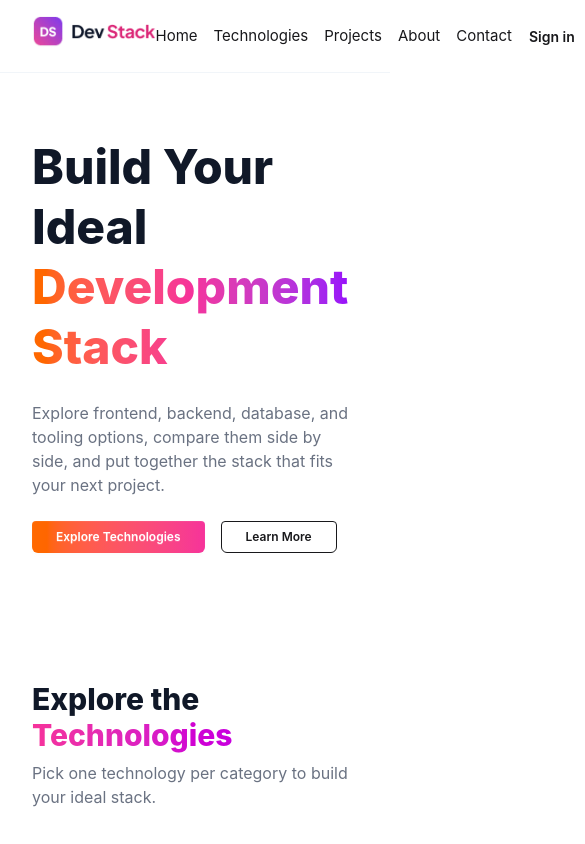
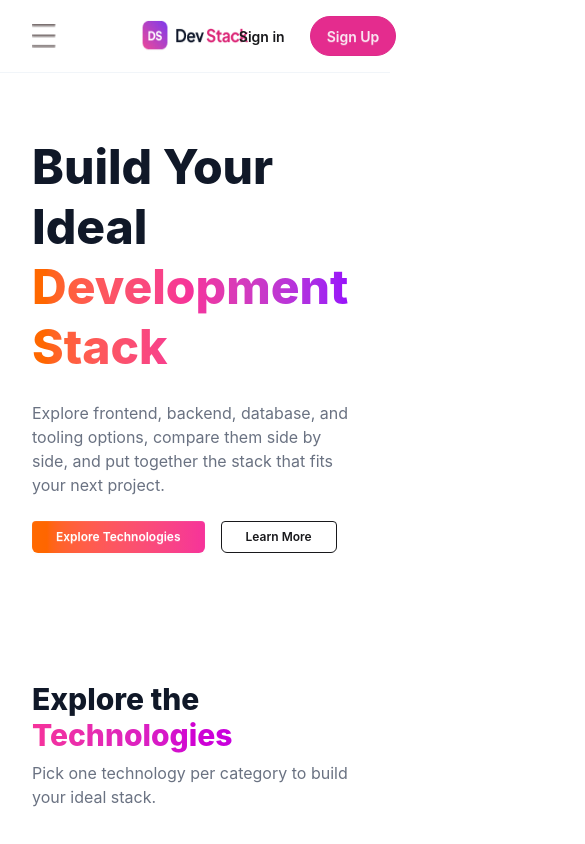
Before and after one commit to ArifBillah792/A05-Dev-Stack-Builder, a React (Vite) app: page / in a window 390 px wide. Shown: the top 844 px of the page, 585 px wide, since content can reach past the window. Built offline with nearby package versions, Linux system fonts and the light colour scheme.

Commit message:
Add mobile hamburger navbar with centered logo using grid layout

```diff
--- a/src/components/Nav.tsx
+++ b/src/components/Nav.tsx
@@ -1,16 +1,26 @@
-import React from "react";
+import React, { useState } from "react";
 
 import logo from "../assets/logo-text.png";
 
+import hamburgerIcon from "../assets/hamburger.png";
+
 const Nav = () => {
+  const [menuOpen, setMenuOpen] = useState(false);
+
   return (
-    <nav className=" w-full flex items-center justify-between px-8 py-4
-    bg-white border-b border-[#f1f5f9]">
+    <nav
+      className=" w-full flex items-center justify-between px-8 py-4
+    bg-white border-b border-[#f1f5f9]"
+    >
+      <div className="container mx-auto grid grid-cols-3 items-center md:flex md:justify-between">
 
-      <div className="container mx-auto flex justify-between">
-        <img src={logo} alt="Dev Stack logo" className="h-8" />
+        <button className="md:hidden" onClick={() => setMenuOpen(!menuOpen)}>
+          <img src={hamburgerIcon} alt="Menu" className="h-6 w-6" />
+        </button>
 
-        <ul className="flex gap-4 items-center font-sans text-[15px] font-gray-[300px]">
+        <img src={logo} alt="Dev Stack logo" className="h-8 mx-auto md:mx-0" />
+
+        <ul className=" hidden md:flex gap-4 items-center font-sans text-[15px] font-gray-[300px]">
           <li>Home</li>
           <li>Technologies</li>
           <li>Projects</li>
@@ -18,7 +28,7 @@ const Nav = () => {
           <li>Contact</li>
         </ul>
 
-        <div className="flex gap-2 items-center font-sans font-bold ">
+        <div className="flex gap-2 items-center font-sans font-bold justify-self-end md:justify-self-auto ">
           <button className="btn btn-ghost btn-md">Sign in</button>
           <button className="btn btn-active btn-secondary rounded-full">
             Sign Up
```
Also changed, not shown: src/assets/hamburger.png (added).
